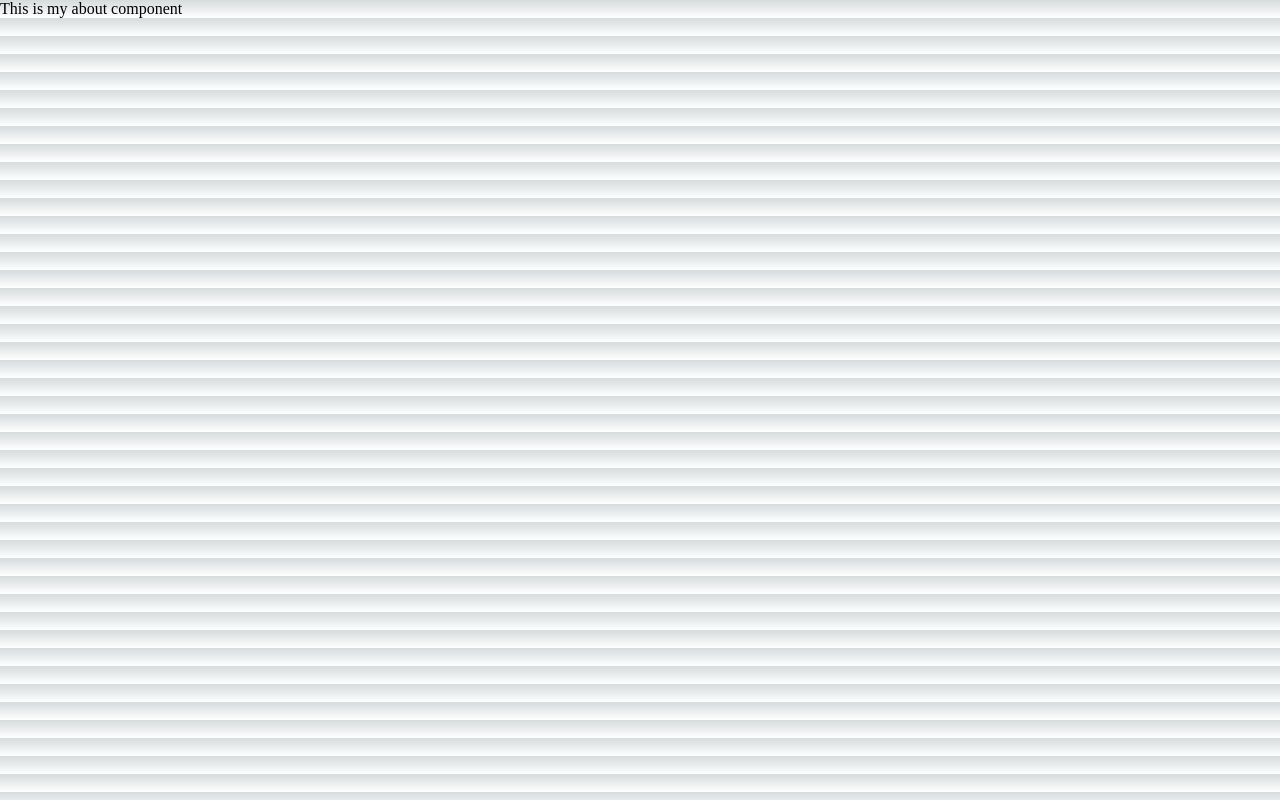
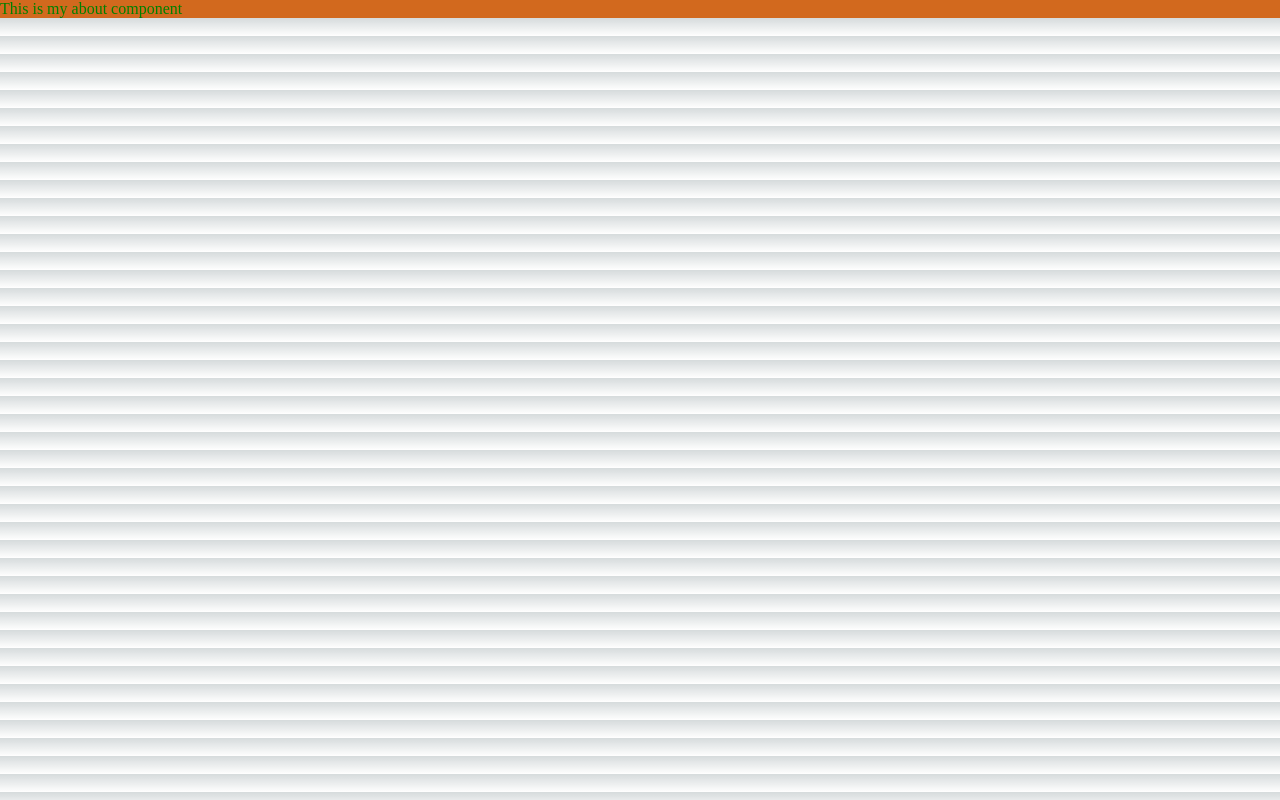
Before and after one commit to gauravMaina/huntingcoder, a Next.js app: page /about in a window 1280 px wide. Built offline with nearby package versions, Linux system fonts and the light colour scheme.

Commit message:
added component level css

```diff
--- a/src/pages/about.js
+++ b/src/pages/about.js
@@ -1,7 +1,8 @@
 import React from 'react';
+import styled from '../styles/About.module.css'
 
 const About = () => {
-    return <div>This is my about component</div>;
+    return <div className={styled.about}>This is my about component</div>;
 };
 
 export default About;
--- /dev/null
+++ b/src/styles/About.module.css
@@ -0,0 +1,4 @@
+.about {
+    background-color: chocolate;
+    color: green;
+}
```
